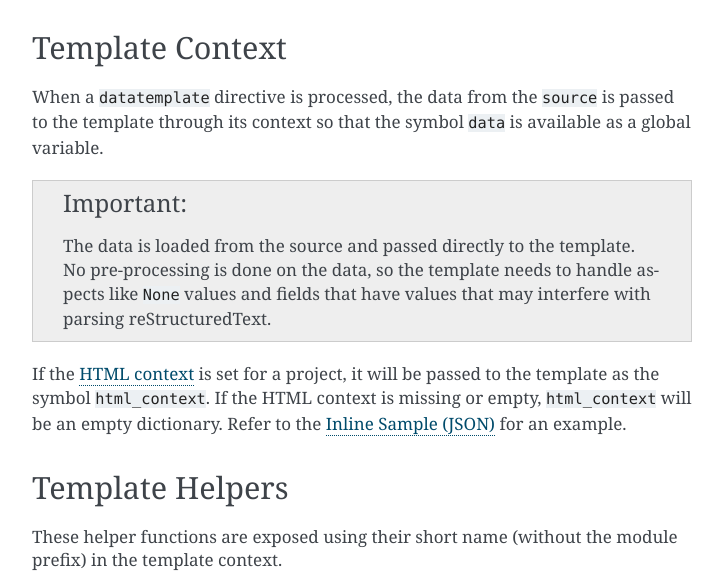
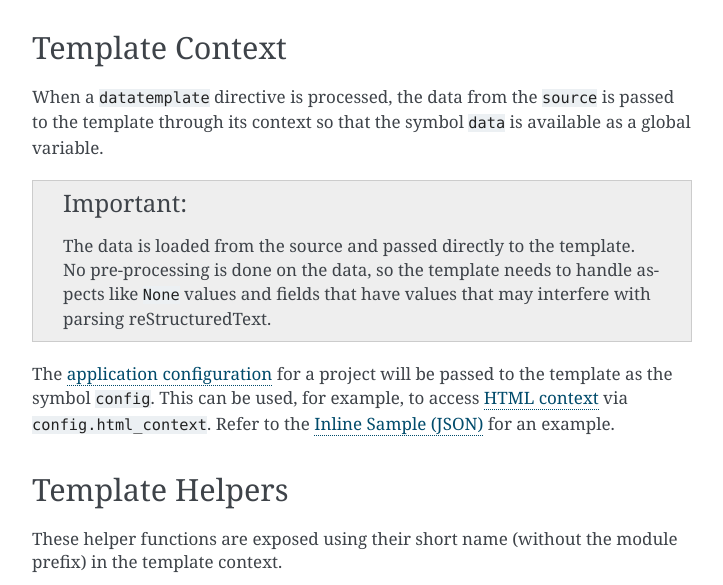
Before and after one commit to sphinx-contrib/datatemplates, a Sphinx documentation site: the page built from doc/source/using.rst, in a window 1280 px wide, cut to the strip 339-924 px from the top of the page. Shown: the whole strip, without its empty margins (388-1111 px from the left). Built offline with Sphinx 7.4.7, drawn with Linux system fonts in a browser that asks for light colours.

Commit message:
pass the entire application config to the template
Instead of passing the html_context directly, pass the entire
configuration.

Signed-off-by: Doug Hellmann <doug@doughellmann.com>

```diff
--- a/doc/source/using.rst
+++ b/doc/source/using.rst
@@ -32,12 +32,13 @@ symbol ``data`` is available as a global variable.
     to handle aspects like ``None`` values and fields that have values
     that may interfere with parsing reStructuredText.
 
-If the `HTML context`_ is set for a project, it will be passed to the
-template as the symbol ``html_context``. If the HTML context is
-missing or empty, ``html_context`` will be an empty dictionary. Refer
-to the :doc:`inline` for an example.
+The `application configuration`_ for a project will be passed to the
+template as the symbol ``config``. This can be used, for example, to
+access `HTML context`_ via ``config.html_context``. Refer to the
+:doc:`inline` for an example.
 
 .. _HTML context: https://www.sphinx-doc.org/en/master/usage/configuration.html#confval-html_context
+.. _application configuration: https://www.sphinx-doc.org/en/master/usage/configuration.html
 
 Template Helpers
 ================
```
Also changed, not shown: doc/source/inline.rst (+4 -3 lines), 1 other file.
